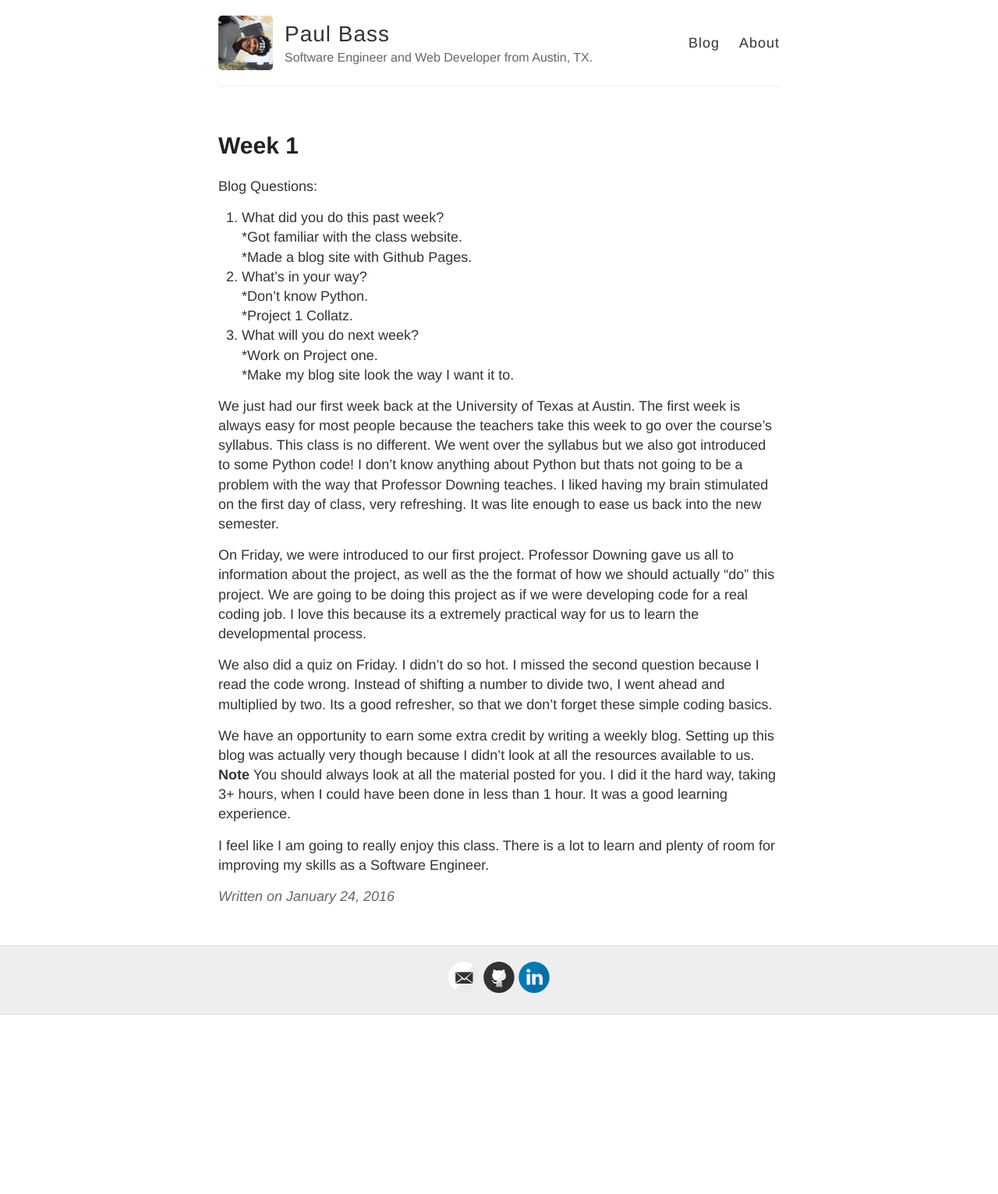
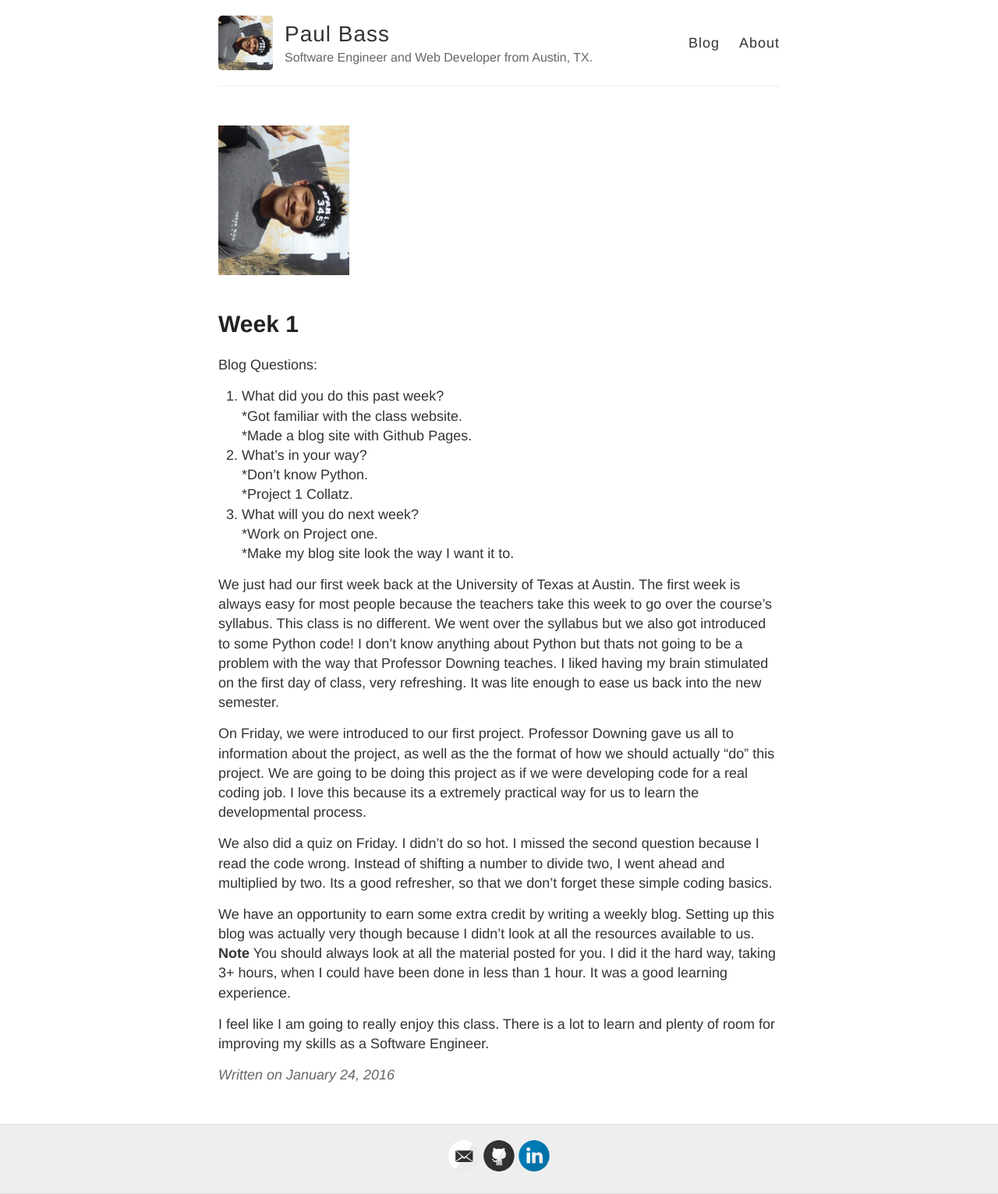
Before and after one commit to gunblader/gunblader.github.io, a Jekyll site: the page built from _posts/2016-1-24-Week-1.md, in a window 1280 px wide. Shown: the whole page at 78% size. Built offline with Jekyll 4.4.1, drawn with Linux system fonts in a browser that asks for light colours; Markdown is read by kramdown in place of the engine named in the settings; before the commit the page ends 1302 px from its top, so only the background shows below that.

Commit message:
Update post.html

```diff
--- a/_layouts/post.html
+++ b/_layouts/post.html
@@ -3,6 +3,9 @@
 ---
 
 <article class="post">
+  <div class="profile">
+    <div class="profile-pic"><img src="{{ site.avatar }}" /></div>
+  </div>
   <h1>{{ page.title }}</h1>
 
   <div class="entry">
```
